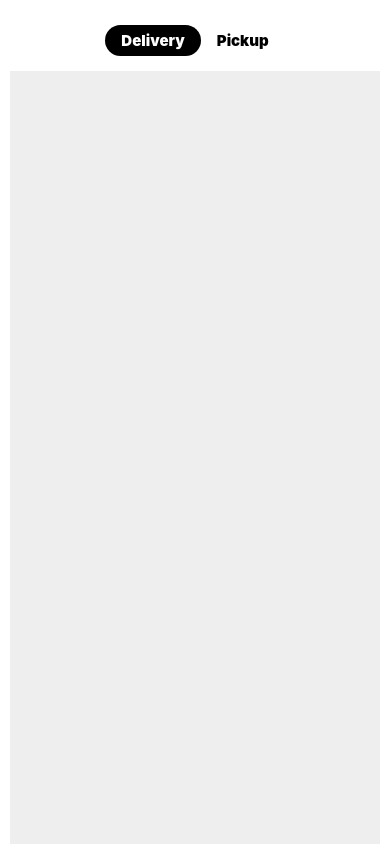
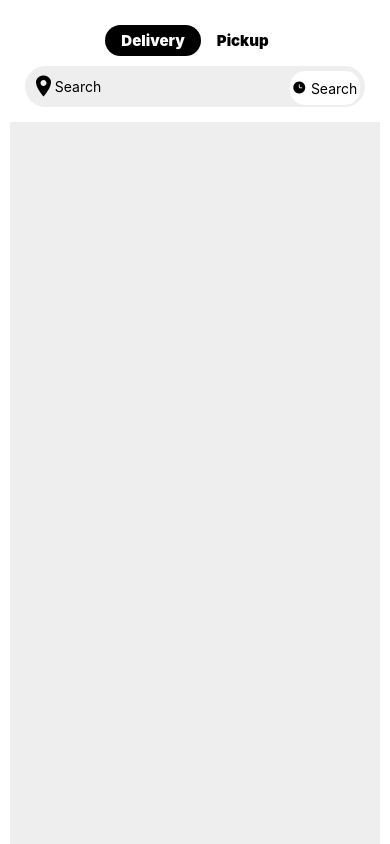
Before and after one commit to RezaEcho10/FoodNight, a React Native app: screen /home in a window 390 px wide. Built offline with nearby package versions, Linux system fonts and the light colour scheme.

Commit message:
SearchBar

```diff
--- /dev/null
+++ b/Components/SearchBar.js
@@ -0,0 +1,38 @@
+import { View, Text, TextInput } from 'react-native'
+import React from 'react'
+import Ionicons from 'react-native-vector-icons/Ionicons'
+import AntDesign from 'react-native-vector-icons/AntDesign'
+
+const SearchBar = () => {
+  return (
+    <View style={{marginTop: 10,position: 'relative'}}>
+      <TextInput style={{
+        backgroundColor: '#eee',
+        padding: 12,
+        borderRadius: 30,
+        paddingLeft: 30
+      }}
+      placeholder='Search'
+      />
+      <Ionicons style={{position: 'absolute', marginTop: 7, marginLeft: '2%'}} name='location-sharp' size={24} />
+      <View style={{
+        backgroundColor: 'white',
+        position: 'absolute',
+        right: 0,
+        width: 70,
+        height: 34,
+        borderRadius: 15,
+        marginTop: 5,
+        marginRight: 5,
+        flexDirection: 'row',
+        justifyContent: 'space-around',
+        alignItems: 'center'
+      }}>
+        <AntDesign name='clockcircle' size={12} />
+        <Text>Search</Text>
+      </View>
+    </View>
+  )
+}
+
+export default SearchBar
--- a/Screens/Home.js
+++ b/Screens/Home.js
@@ -1,12 +1,13 @@
 import { View, Text, SafeAreaView } from 'react-native'
 import React from 'react'
 import HeaderTabs from '../Components/HeaderTabs'
-
+import SearchBar from '../Components/SearchBar'
 const Home = () => {
   return (
     <SafeAreaView style={{marginLeft: 'auto', marginRight: 'auto', marginTop: 10, width: '95%', backgroundColor: '#eee', flex: 1}}>
       <View style={{backgroundColor: 'white', padding: 15}}>
         <HeaderTabs />
+        <SearchBar />
       </View>
     </SafeAreaView>
   )
```
